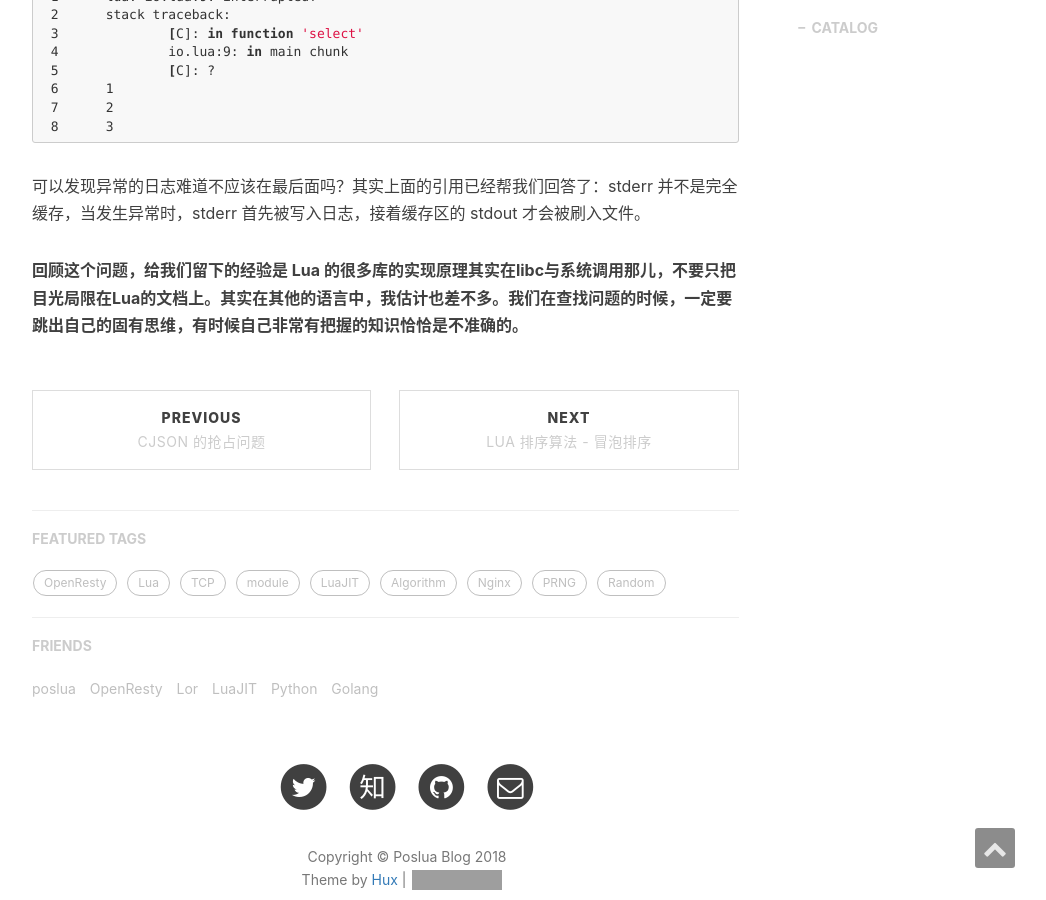
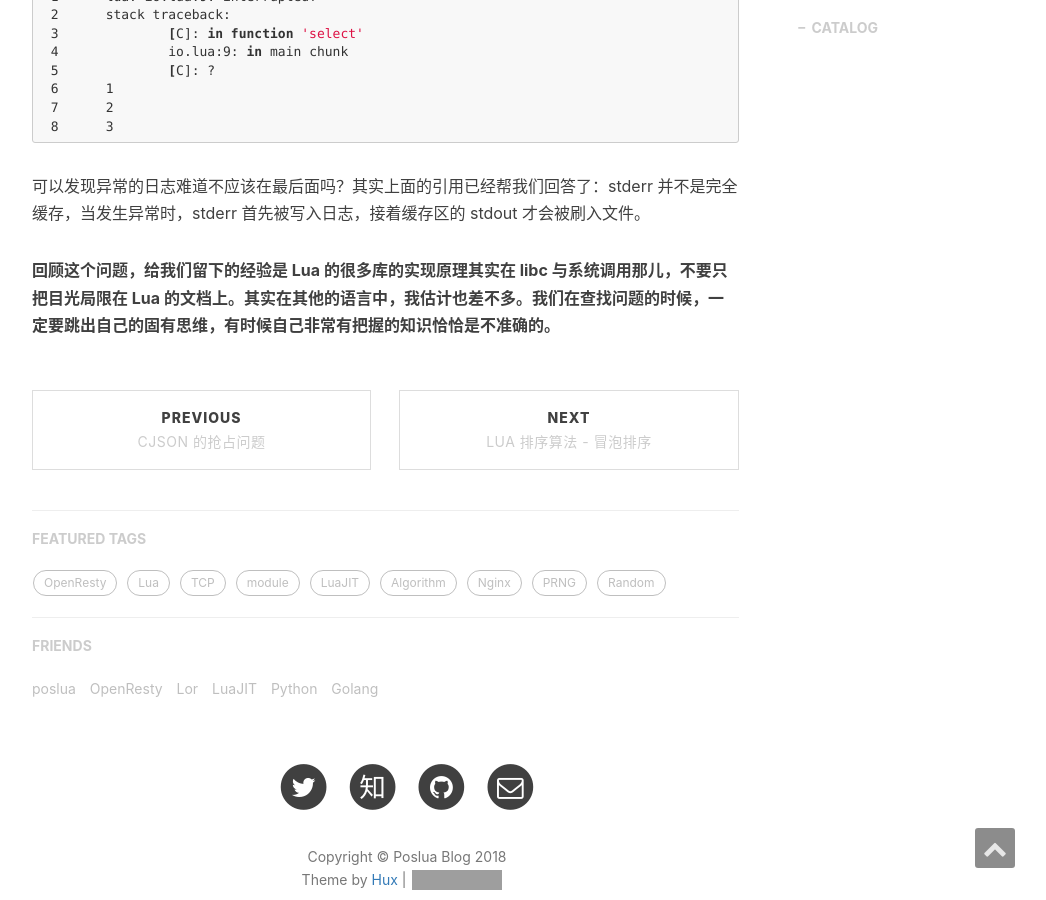
Before and after one commit to ms2008/ms2008.github.io, a Jekyll site: the page built from _posts/2016-12-20-lua-stdout-buffer.md, in a window 1280 px wide and 900 px high, scrolled down 1650 px. Shown: the whole window, without its empty margins (233-1279 px from the left). Built offline with Jekyll 4.4.1, drawn with Linux system fonts in a browser that asks for light colours; nearby versions of some CDN libraries; comment, search, counter and statistics services are not loaded; grey boxes are pictures that could not be loaded.

Commit message:
minor fixes

```diff
--- a/_posts/2016-12-20-lua-stdout-buffer.md
+++ b/_posts/2016-12-20-lua-stdout-buffer.md
@@ -61,4 +61,4 @@ end
 
 可以发现异常的日志难道不应该在最后面吗？其实上面的引用已经帮我们回答了：stderr 并不是完全缓存，当发生异常时，stderr 首先被写入日志，接着缓存区的 stdout 才会被刷入文件。
 
-**回顾这个问题，给我们留下的经验是 Lua 的很多库的实现原理其实在libc与系统调用那儿，不要只把目光局限在Lua的文档上。其实在其他的语言中，我估计也差不多。我们在查找问题的时候，一定要跳出自己的固有思维，有时候自己非常有把握的知识恰恰是不准确的。**
+**回顾这个问题，给我们留下的经验是 Lua 的很多库的实现原理其实在 libc 与系统调用那儿，不要只把目光局限在 Lua 的文档上。其实在其他的语言中，我估计也差不多。我们在查找问题的时候，一定要跳出自己的固有思维，有时候自己非常有把握的知识恰恰是不准确的。**
```
